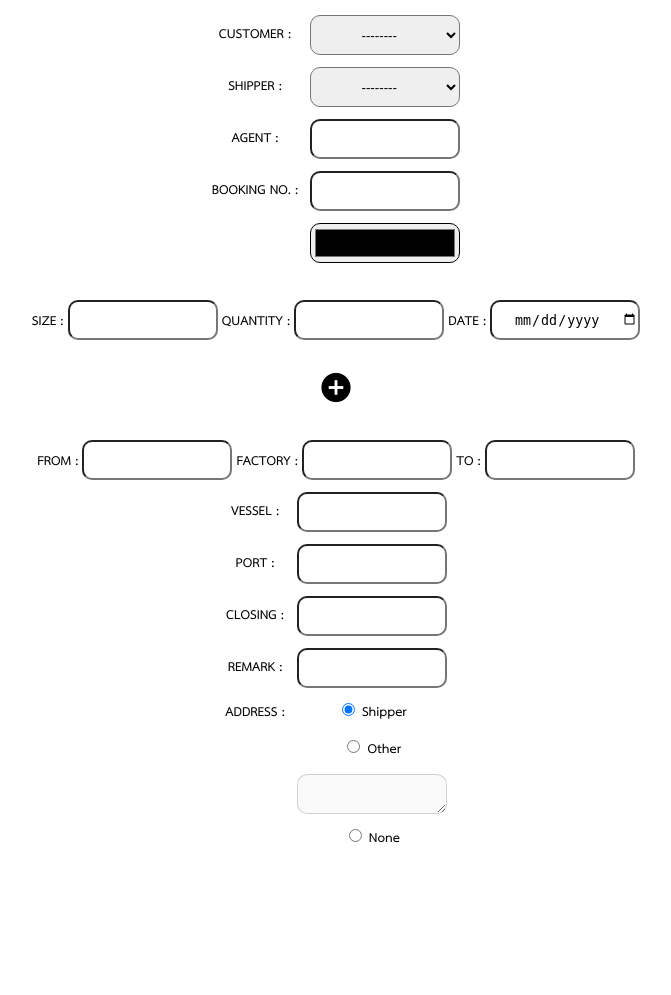
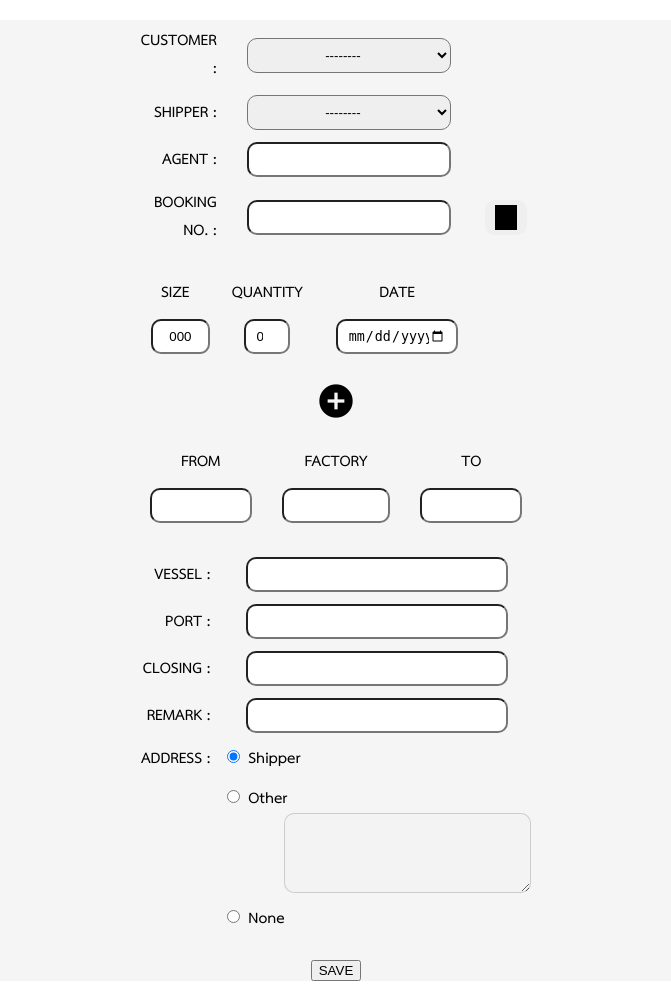
Before and after one commit to suwajanee/ndd, a Django app: template booking/templates/add_booking.html in a window 1280 px wide. Shown: the whole page, without its empty margins (304-975 px from the left). Before the commit the page ends 843 px from the top, so only its background shows below. Run offline with Django 3.2, Linux system fonts and the light colour scheme; tables that the repository leaves empty hold one stand-in row (values such as "Sample post"); the template is opened without the code that fills it: values that come from a table or form of the project are taken from there, most other values are stand-ins (such as "Sample title", 1, 10 or a date in 2020); some libraries are stand-ins or nearby versions.

Commit message:
Add booking form / Fix bug

```diff
--- a/booking/forms.py
+++ b/booking/forms.py
@@ -56,6 +56,7 @@ class BookingAddForm(forms.Form):
 		widget=forms.TextInput(
 			attrs={
 				'type': 'number',
+				'value': 1,
 				'min': 1,
 				'class': 'add-edit-form add-quantity',
 			}
@@ -81,46 +82,10 @@ class BookingAddForm(forms.Form):
 		required=False
 	)
 
-	fw_tr = forms.CharField(
-		widget=forms.TextInput(
-			attrs={
-				'class': 'add-edit-form add-fw-tr',
-			}
-		),
-		required=False
-	)
-
 	fw_fm = forms.CharField(
 		widget=forms.TextInput(
 			attrs={
 				'class': 'add-edit-form add-fw-fm',
-			}
-		),
-		required=False
-	)
-
-	container_no = forms.CharField(
-		widget=forms.TextInput(
-			attrs={
-				'class': 'add-edit-form add-container-no',
-			}
-		),
-		required=False
-	)
-
-	seal_no = forms.CharField(
-		widget=forms.TextInput(
-			attrs={
-				'class': 'add-edit-form add-seal-no',
-			}
-		),
-		required=False
-	)
-
-	bw_tr = forms.CharField(
-		widget=forms.TextInput(
-			attrs={
-				'class': 'add-edit-form add-bw-tr',
 			}
 		),
 		required=False
@@ -180,117 +145,6 @@ class BookingAddForm(forms.Form):
 		required=False
 	)
 
-	work_id = forms.CharField(
-		widget=forms.TextInput(
-			attrs={
-				'class': 'add-edit-form add-work-id',
-			}
-		),
-		required=False
-	)
-
-	pickup_date = forms.DateField(
-		widget=forms.DateInput(
-			attrs={
-				'type': 'date',
-				'class': 'add-edit-form add-pickup-date',
-			}
-		),
-		required=False
-	)
-
-	factory_date = forms.DateField(
-		widget=forms.DateInput(
-			attrs={
-				'type': 'date',
-				'class': 'add-edit-form add-factory-date',
-			}
-		),
-		required=False
-	)
-
-	return_date = forms.DateField(
-		widget=forms.DateInput(
-			attrs={
-				'type': 'date',
-				'class': 'add-edit-form add-return-date',
-			}
-		),
-		required=False
-	)
-
-	pickup_in_time = forms.CharField(
-		widget=forms.TextInput(
-			attrs={
-				'class': 'add-edit-form add-pickup-in-time',
-			}
-		),
-		required=False
-	)
-
-	pickup_out_time = forms.CharField(
-		widget=forms.TextInput(
-			attrs={
-				'class': 'add-edit-form add-pickup-out-time',
-			}
-		),
-		required=False
-	)
-
-	factory_in_time = forms.CharField(
-		widget=forms.TextInput(
-			attrs={
-				'class': 'add-edit-form add-factory-in-time',
-			}
-		),
-		required=False
-	)
-
-	factory_load_start_time = forms.CharField(
-		widget=forms.TextInput(
-			attrs={
-				'class': 'add-edit-form add-factory-load-start-time',
-			}
-		),
-		required=False
-	)
-
-	factory_load_finish_time = forms.CharField(
-		widget=forms.TextInput(
-			attrs={
-				'class': 'add-edit-form add-factory-load-finish-time',
-			}
-		),
-		required=False
-	)
-
-	factory_out_time = forms.CharField(
-		widget=forms.TextInput(
-			attrs={
-				'class': 'add-edit-form add-factory-out-time',
-			}
-		),
-		required=False
-	)
-
-	return_in_time = forms.CharField(
-		widget=forms.TextInput(
-			attrs={
-				'class': 'add-edit-form add-return-in-time',
-			}
-		),
-		required=False
-	)
-
-	return_out_time = forms.CharField(
-		widget=forms.TextInput(
-			attrs={
-				'class': 'add-edit-form add-return-out-time',
-			}
-		),
-		required=False
-	)
-
 	ADDRESS_CHOICES = (
 		('shipper', 'Shipper'),
 		('other', 'Other'),
--- a/booking/templates/add_booking.html
+++ b/booking/templates/add_booking.html
@@ -10,21 +10,23 @@
         <script>
 
             $(function() {
-                var div = $('#booking-container');
+                // var div = $('#booking-container');
+                var table = $('#booking-container');
                 // var i = $('#booking-container p').size() + 1;
 
                 $('#addMore').live('click', function() {
-                        $('<div class="add">SIZE : {{ form.size }} QUANTITY : {{ form.quantity }} DATE : {{ form.date }} <i id="removeThis" class="material-icons" style="font-size: 25px;">delete</i></div>').appendTo(div);
-                        // i++;
-                        // return false;
+                    // $('<div class="add">SIZE : {{ form.size }} QUANTITY : {{ form.quantity }} DATE : {{ form.date }} <i id="removeThis" class="material-icons" style="font-size: 25px;">delete</i></div>').appendTo(div);
+                    $('<tr class="add"><td> {{ form.size }} </td><td> {{ form.quantity }} </td><td> {{ form.date }} </td><td> <i id="removeThis" class="material-icons" style="font-size: 25px;">delete</i> </td></tr>').appendTo(table);
+                    // i++;
+                    return false;
                 });
 
                 $('#removeThis').live('click', function() {
-                        // if( i > 2 ) {
-                        $(this).parents('div.add').remove();
-                                // i--;
-                        // }
-                        return false;
+                    // if( i > 2 ) {
+                    $(this).parents('tr.add').remove();
+                            // i--;
+                    // }
+                    return false;
                 });
             });
 
@@ -41,17 +43,17 @@
     </head>
     <body>
         {% block content %}
-        <div align="center">
+        <div align='center' style="background-color: whitesmoke; width:80%; margin:auto;">
             <form method="POST" class="add-booking-form">
                 {% csrf_token %}
                     <table>
 
-                        <form method="POST">
+                        <form id="customer" method="POST">
                             {% csrf_token %}
                             <tr>
-                                <td> CUSTOMER : </td>
+                                <td class="col-label"> CUSTOMER : </td>
                                 <td>
-                                    <select id="id_principal" name="principal" class="add-edit-form" onchange="this.form.submit();" >
+                                    <select id="id_principal" name="principal" class="add-edit-form add-principal" onchange="this.form.submit();" >
                                         <option value=""> -------- </option>
                                         {% for p in principals %}
                                             {% ifequal p.pk|stringformat:"s" principal %}
@@ -62,50 +64,88 @@
                                         {% endfor %}
                                     </select>
                                 </td>
+                                <td></td>
                             </tr>
                             <tr>
-                                <td> SHIPPER : </td>
+                                <td class="col-label"> SHIPPER : </td>
                                 <td>
-                                    <select id="id_shipper" name="shipper" class="add-edit-form">
+                                    <select id="id_shipper" name="shipper" class="add-edit-form add-shipper">
                                         <option value=""> -------- </option>
                                         {% for s in shippers %}
                                             <option value="{{ s.pk }}"> {{ s.name }} </option>
                                         {% endfor %}
                                     </select>
                                 </td>
+                                <td></td>
                             </tr>
                         </form>
 
                         <tr>
-                            <td> AGENT : </td>
+                            <td class="col-label"> AGENT : </td>
                             <td> {{ form.agent }} </td>
+                            <td></td>
                         </tr>
 
                         <tr>
-                            <td> BOOKING NO. : </td>
+                            <td class="col-label"> BOOKING NO. : </td>
                             <td> {{ form.booking_no }} </td>
-                        </tr>
-                        <tr>
-                            <td></td>
-                            <td> {{ form.booking_color }} </td>
+                            <td width=15%> {{ form.booking_color }} </td>
                         </tr>
                     </table>
-
+<!--
                     <div id="booking-container">
                         <div>
                             SIZE : {{ form.size }} QUANTITY : {{ form.quantity }} DATE : {{ form.date }}
                         </div>
-                    </div>
+                    </div> -->
+                    <table id="booking-container">
+                        <tr>
+                            <th> SIZE </th>
+                            <th> QUANTITY </th>
+                            <th> DATE </th>
+                            <th> </th>
+                        </tr>
+                        {% if size or quantity or date %}
+
+                            {% for s, q, d in zip %}
+                                <tr class="add">
+                                    <td class="col-label"> <input name="size" class="add-edit-form add-size" id="id_size" value="{{ s }}"> </td>
+                                    <td> <input type="number" name="quantity" min="1" class="add-edit-form add-quantity" id="id_quantity" value="{{ q }}"> </td>
+                                    <td> <input type="date" name="date" class="add-edit-form add-date" id="id_date" value="{{ d }}"> </td>
+                                    {% if forloop.counter == 1 %}
+                                        <td></td>
+                                    {% else %}
+                                        <td> <i id="removeThis" class="material-icons" style="font-size: 25px;">delete</i></td>
+                                    {% endif %}
+                                </tr>
+                            {% endfor %}
+                        {% else %}
+                        <tr class="add">
+                            <td> {{ form.size }} </td>
+                            <td> {{ form.quantity }} </td>
+                            <td> {{ form.date }} </td>
+                            <td></td>
+                        </tr>
+                        {% endif %}
+                    </table>
                         <!-- <a onclick="myFunction()"><i class="material-icons" style="font-size: 30px; margin-bottom:30px;">add_circle</i></a> -->
-                        <i id="addMore" class="material-icons" style="font-size: 35px; margin-bottom:30px;">add_circle</i>
+                        <i id="addMore" class="material-icons add-more-button" style="font-size: 40px;">add_circle</i>
 
-                    <div style="margin:5px;">
-                        FROM : {{ form.fw_fm }} FACTORY : {{ form.loading }} TO : {{ form.bw_to }}
+                    <table>
+                        <tr>
+                            <td> FROM </td>
+                            <td> FACTORY </td>
+                            <td> TO </td>
+                        </tr>
+                        <tr>
+                            <td> {{ form.fw_fm }} </td>
+                            <td> {{ form.loading }} </td>
+                            <td> {{ form.bw_to }} </td>
                     </div>
 
                 <table>
                     <tr>
-                        <td>
+                        <td class="col-label">
                             VESSEL :
                         </td>
                         <td>
@@ -113,7 +153,7 @@
                         </td>
                     </tr>
                     <tr>
-                        <td>
+                        <td class="col-label">
                             PORT :
                         </td>
                         <td>
@@ -121,7 +161,7 @@
                         </td>
                     </tr>
                     <tr>
-                        <td>
+                        <td class="col-label">
                             CLOSING :
                         </td>
                         <td>
@@ -129,7 +169,7 @@
                         </td>
                     </tr>
                     <tr>
-                        <td>
+                        <td class="col-label">
                             REMARK :
                         </td>
                         <td>
@@ -137,35 +177,30 @@
                         </td>
                     </tr>
                     <tr>
-                        <td>
+                        <td class="col-label">
                             ADDRESS :
                         </td>
-                        <td>
-                            <input type="radio" id="id_address" name="address" onchange="updateradio();" value="shipper" checked> Shipper
+                        <td class="add-address">
+                            <input type="radio" id="id_address" name="address" class="add-address" onchange="updateradio();" value="shipper" checked> Shipper
                         </td>
                     </tr>
                     <tr>
                         <td>
                         </td>
-                        <td>
-                            <input type="radio" id="id_address" name="address" onchange="updateradio();" value="other"> Other
+                        <td class="add-address">
+                            <input type="radio" id="id_address" name="address" class="add-address" onchange="updateradio();" value="other"> Other
+                            <textarea class="add-edit-form add-address-other" id="id_address_other" name="address_other" disabled></textarea>
                         </td>
                     </tr>
                     <tr>
                         <td>
                         </td>
-                        <td>
-                            <textarea class="add-edit-form" id="id_address_other" name="address_other" disabled></textarea>
-                        </td>
-                    </tr>
-                    <tr>
-                        <td>
-                        </td>
-                        <td>
-                            <input type="radio" id="id_address" name="address" onchange="updateradio();" value="none"> None
+                        <td class="add-address">
+                            <input type="radio" id="id_address" name="address" class="add-address" onchange="updateradio();" value="none"> None
                         </td>
                     </tr>
                 </table>
+                <input type="submit" value="SAVE">
             </form>
         </div>
 
--- a/static/css/style_add_booking.css
+++ b/static/css/style_add_booking.css
@@ -2,39 +2,45 @@
 
 body{
     font-family: THSarabunNew, sans-serif;
-    font-size: 12px;
+    font-size: 14px;
     font-weight: bold;
     /* width: 100%; */
 }
 
 table, th, td {
-    font-size: 12px;
-    /* border: 1px solid red; */
+    font-size: 14px;
+    /* border: 1px solid black; */
     text-align: center;
     font-weight: bold;
+    margin: 20px;
   }
+
+table {
+    width: 40%;
+}
 
 th, td {
     padding: 5px;
     min-width: 50px;
 }
 
+.col-label {
+    width: 20%;
+    text-align: right;
+}
+
 .add-edit-form {
-    width: 150px;
-    height: 40px;
+    width: 85%;
+    height: 35px;
     text-align: center;
     border-radius: 10px;
+    padding: 5px 10px;
 }
 
 /* select {
     -webkit-appearance: none;
       -moz-appearance: none;
 } */
-
-fieldset {
-    float:left;
-    width: 0%;
-}
 
 .float-left {
     float: left;
@@ -44,18 +50,34 @@ fieldset {
     float: right;
 }
 
-.inline-block {
-    display: inline-block;
-}
-
-#booking-container {
-    margin: 30px;
-}
-
 i {
     cursor: pointer;
 }
 
-/* .add-address {
-    width:
-} */
+.add-quantity {
+    width: 50%;
+}
+
+.add-address {
+    text-align: left;
+}
+
+.add-address-other {
+    width: 80%;
+    min-height: 80px;
+    resize:vertical;
+    float:right;
+    text-align: left;
+    padding: 5px 10px;
+}
+
+input[type="color"] {
+	-webkit-appearance: none;
+	border: none;
+}
+input[type="color"]::-webkit-color-swatch-wrapper {
+	padding: 0;
+}
+input[type="color"]::-webkit-color-swatch {
+	border: none;
+}
```
Also changed, not shown: booking/views/add_view.py (+12 -1 lines).
